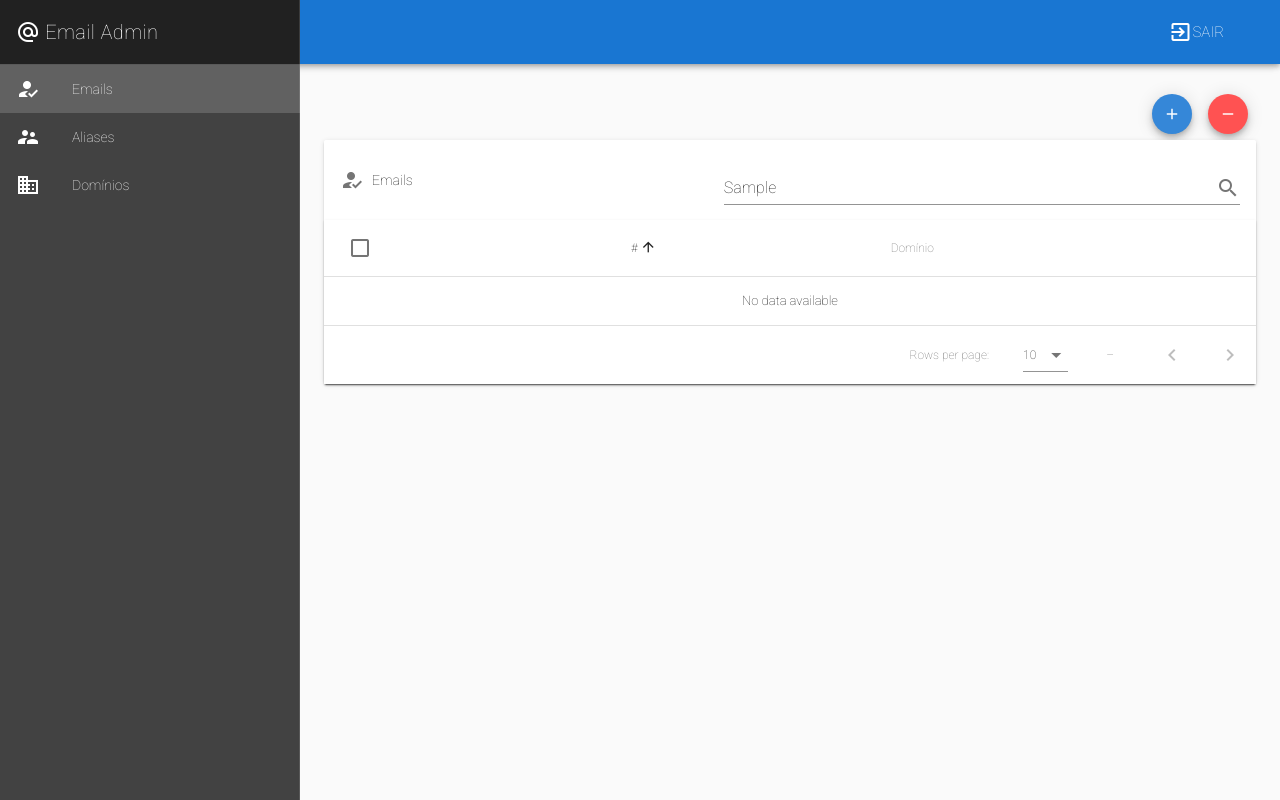
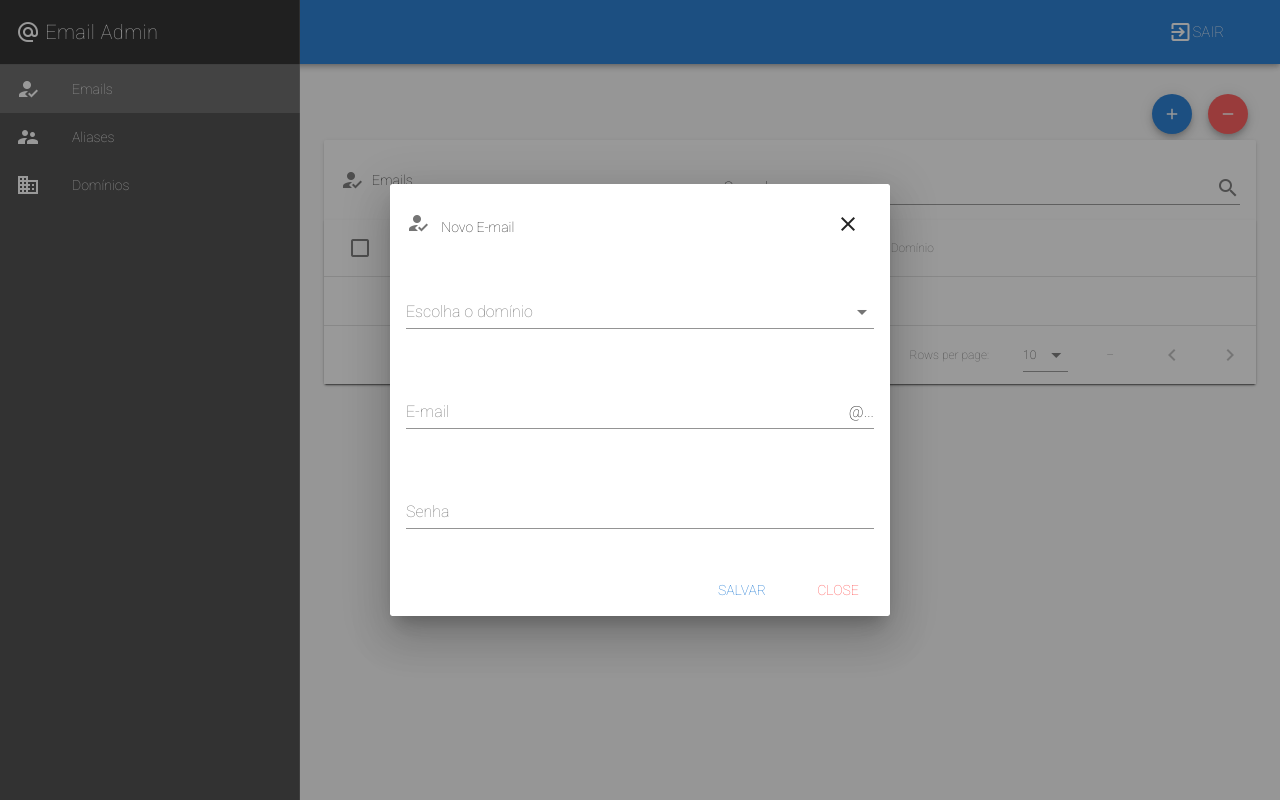
Before and after one commit to marciodojr/emailprovider-vuejs, a Vue app: page /emails in a window 1280 px wide. Both pictures are taken after typing "Sample" into the empty fields and a click on the button "add". Built offline with nearby package versions, Linux system fonts and the light colour scheme; no server answers.

Commit message:
Adiciona modal de criação de email

```diff
--- a/src/components/Emails.vue
+++ b/src/components/Emails.vue
@@ -1,7 +1,7 @@
 <template>
   <v-container fluid>
     <v-layout row justify-end>
-      <v-btn fab small dark color="primary">
+      <v-btn fab small dark color="primary" @click="openNewEmailModal">
         <v-icon dark>add</v-icon>
       </v-btn>
       <v-btn fab small dark color="error">
@@ -74,14 +74,52 @@
             </p>
           </v-data-table>
         </v-card>
+        <v-dialog v-model="openEmailModal" max-width="500px">
+          <v-card>
+            <v-card-title>
+              <span><v-icon class="mr-2">how_to_reg</v-icon> Novo E-mail</span>
+              <v-spacer></v-spacer>
+              <v-btn slot="activator" icon @click="closeNewEmailModal">
+                <v-icon>close</v-icon>
+              </v-btn>
+            </v-card-title>
+            <v-card-text>
+              <v-select
+                :items="domains"
+                label="Escolha o domínio"
+                item-text="name"
+                item-value="id"
+                v-model="selectedDomain"
+              ></v-select>
+            </v-card-text>
+            <v-card-text>
+              <v-text-field
+                v-model="emailChosen"
+                label="E-mail"
+                :suffix="selectedDomainName"
+              ></v-text-field>
+            </v-card-text>
+            <v-card-text>
+              <v-text-field
+                v-model="passwordChosen"
+                label="Senha"
+                type="password"
+              ></v-text-field>
+            </v-card-text>
+            <v-card-actions>
+              <v-spacer></v-spacer>
+              <v-btn color="primary" flat @click.stop="saveNewEmail">Salvar</v-btn>
+              <v-btn color="error" flat @click.stop="closeNewEmailModal">Close</v-btn>
+            </v-card-actions>
+          </v-card>
+        </v-dialog>
       </template>
     </v-layout>
   </v-container>
 </template>
 
 <script>
-
-import API from './../services/ApiService';
+import API from "./../services/ApiService";
 
 export default {
   name: "emails",
@@ -93,7 +131,12 @@ export default {
       },
       selected: [],
       headers: [{ text: "#", value: "id" }, { text: "Domínio", value: "name" }],
-      emails: []
+      emails: [],
+      openEmailModal: false,
+      selectedDomain: null,
+      emailChosen: null,
+      passwordChosen: null,
+      domains: []
     };
   },
   methods: {
@@ -108,12 +151,38 @@ export default {
         this.pagination.sortBy = column;
         this.pagination.descending = false;
       }
+    },
+    openNewEmailModal() {
+
+      // @todo buscar os domínios do servidor
+      this.domains = [
+        {'id': 10, 'name': 'incluirtecnologia.com.br'},
+        {'id': 1, 'name': 'incluirtecnologia2.com.br'},
+        {'id': 3, 'name': 'incluirtecnologia3.com.br'},
+        {'id': 5, 'name': 'incluirtecnologia4.com.br'}
+      ];
+      this.openEmailModal = true;
+    },
+    closeNewEmailModal() {
+      this.openEmailModal = false;
+    },
+    saveNewEmail() {
+      this.openEmailModal = false;
+    }
+  },
+  computed: {
+    selectedDomainName() {
+      if(!this.selectedDomain) {
+        return '@...';
+      }
+
+      return '@' + this.domains[this.domains.findIndex(d => d.id === this.selectedDomain)].name;
     }
   },
   created() {
-    this.$store.commit('setLayout', 'DashboardLayout');
+    this.$store.commit("setLayout", "DashboardLayout");
     API.token = this.$store.getters.authToken;
-    API.get('/virtual-users').then(resp => {
+    API.get("/virtual-users").then(resp => {
       this.emails = resp.data.data;
     });
   }
```
